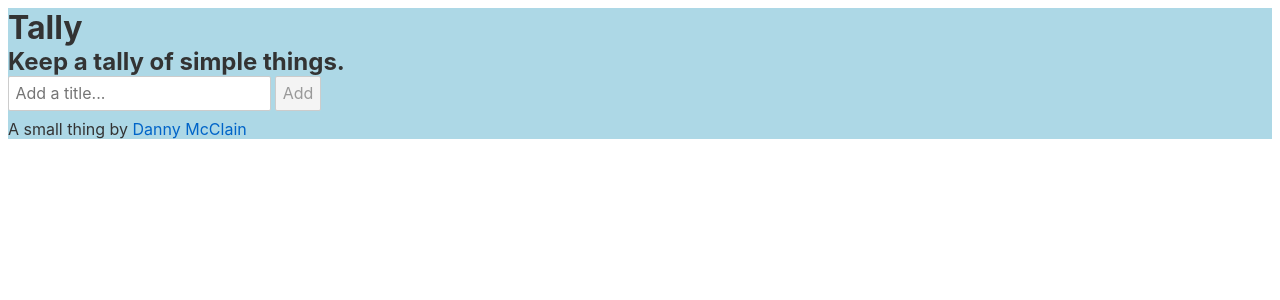
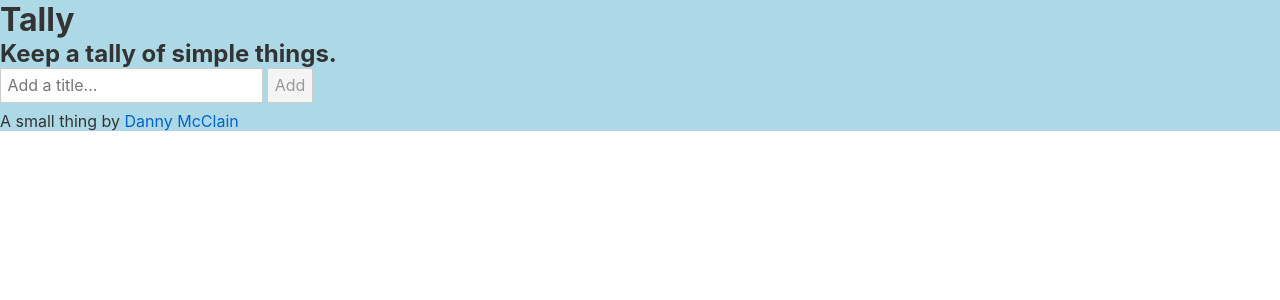
Before and after one commit to dannymcclain/tally, a Svelte app: page / in a window 1280 px wide. Shown: the top 300 px of the page. Built offline with nearby package versions, Linux system fonts and the light colour scheme.

Commit message:
Update global.css

```diff
--- a/public/global.css
+++ b/public/global.css
@@ -8,17 +8,17 @@
   box-sizing: border-box;
 }
 
-html,
+/* html,
 body {
   position: relative;
   width: 100%;
   height: 100%;
-}
+} */
 
 body {
   color: #333;
   margin: 0;
-  padding: 8px;
+  padding: 0;
   box-sizing: border-box;
   font-family: -apple-system, BlinkMacSystemFont, "Segoe UI", Roboto,
     Oxygen-Sans, Ubuntu, Cantarell, "Helvetica Neue", sans-serif;
```
